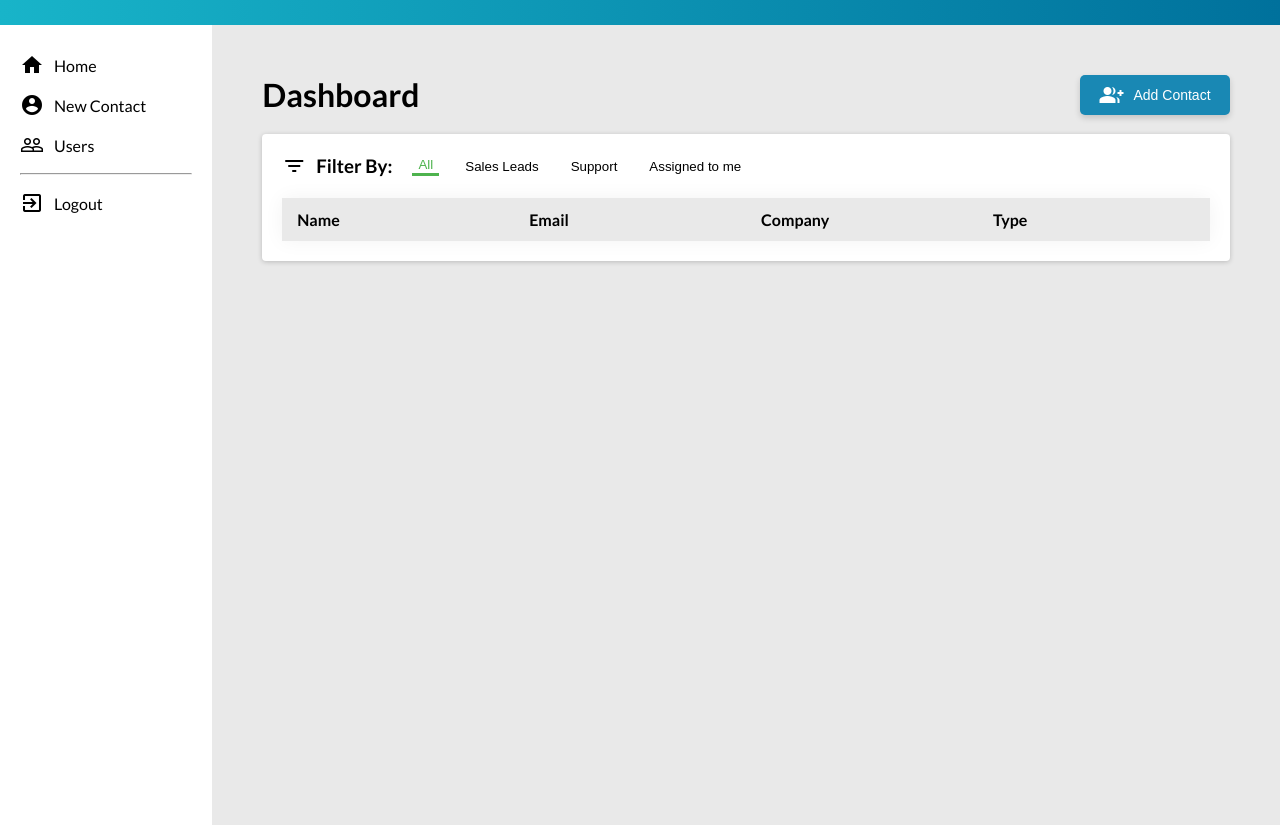
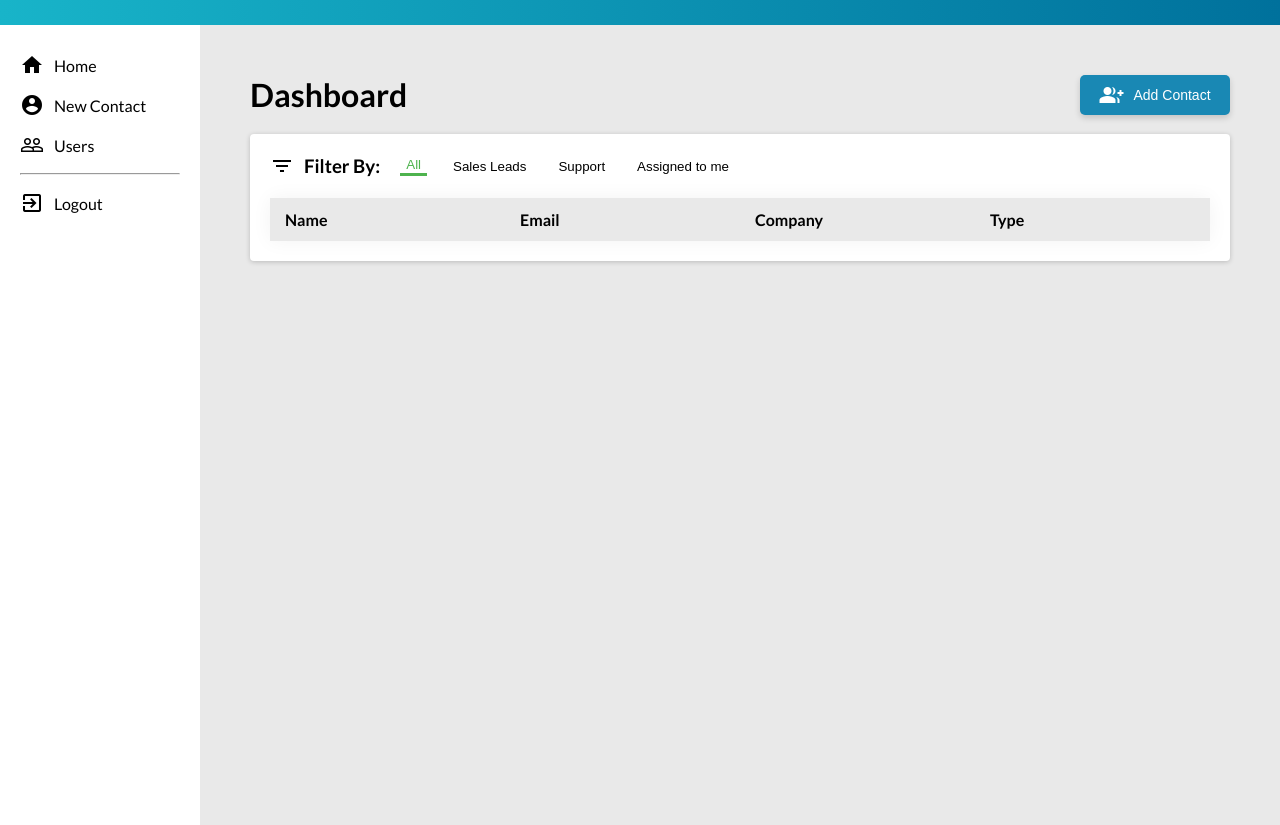
Before and after one commit to JamillaMo/info2180-finalproject, a PHP site: page /dashboard.php in a window 1280 px wide. Shown: the part 45-870 px from the top of the page. Run offline with PHP 8.4, Linux system fonts and the light colour scheme; data that the repository does not hold is empty.

Commit message:
Edited sidebar styles

```diff
--- a/addUser.css
+++ b/addUser.css
@@ -47,7 +47,8 @@ nav img{
 }
 
 aside{
-    width: 250px;
+
+    min-width: 200px;
     background-color: white;
     height: 100%;
 
--- a/addUserPage.php
+++ b/addUserPage.php
@@ -29,8 +29,8 @@ if(!isset($_SESSION['id'])){
     <div class="container">
         <aside>
             <ul>
-                <a href="#"><li><i class="material-icons">home</i>Home</li></a>
-                <a href="#"><li><i class="material-icons">account_circle</i>New Contact</li></a>
+                <a href="dashboard.php"><li><i class="material-icons">home</i>Home</li></a>
+                <a href="create-contact.html"><li><i class="material-icons">account_circle</i>New Contact</li></a>
                 <a href="#"><li><i class="material-icons">people_outline</i>Users</li></a>
                 <hr>
                 <a href="lougout.php"><li><i class="material-icons">exit_to_app</i>Logout</li></a>
--- a/create-contact.css
+++ b/create-contact.css
@@ -44,7 +44,7 @@ main{
 
 /****SIDEBAR****/
 aside{
-    width: 250px;
+    min-width: 200px;
     background-color: white;
     height: 100%;
 
--- a/create-contact.html
+++ b/create-contact.html
@@ -19,8 +19,8 @@
     <section class="container">
         <aside>
             <ul>
-                <a href="#"><li><i class="material-icons">home</i>Home</li></a>
-                <a href="#"><li><i class="material-icons">account_circle</i>New Contact</li></a>
+                <a href="dashboard.php"><li><i class="material-icons">home</i>Home</li></a>
+                <a href="create-contact.html"><li><i class="material-icons">account_circle</i>New Contact</li></a>
                 <a href="#"><li><i class="material-icons">people_outline</i>Users</li></a>
                 <hr>
                 <a href="lougout.php"><li><i class="material-icons">exit_to_app</i>Logout</li></a>
--- a/dashboard.css
+++ b/dashboard.css
@@ -47,7 +47,7 @@ nav img{
 }
 
 aside{
-    width: 250px;
+    min-width: 200px;
     background-color: white;
     height: 100%;
 
--- a/dashboard.html
+++ b/dashboard.html
@@ -19,8 +19,8 @@
     <div class="container">
         <aside>
             <ul>
-                <a href="#"><li><i class="material-icons">home</i>Home</li></a>
-                <a href="#"><li><i class="material-icons">account_circle</i>New Contact</li></a>
+                <a href="#" class="currentPage"><li><i class="material-icons">home</i>Home</li></a>
+                <a href="create-contact.html"><li><i class="material-icons">account_circle</i>New Contact</li></a>
                 <a href="#"><li><i class="material-icons">people_outline</i>Users</li></a>
                 <hr>
                 <a href="lougout.php"><li><i class="material-icons">exit_to_app</i>Logout</li></a>
--- a/dashboard.php
+++ b/dashboard.php
@@ -37,8 +37,8 @@ session_start();
     <div class="container">
         <aside>
             <ul>
-                <a href="#"><li><i class="material-icons">home</i>Home</li></a>
-                <a href="#"><li><i class="material-icons">account_circle</i>New Contact</li></a>
+                <a href="#" class="currentPage"><li><i class="material-icons">home</i>Home</li></a>
+                <a href="create-contact.html"><li><i class="material-icons">account_circle</i>New Contact</li></a>
                 <a href="#"><li><i class="material-icons">people_outline</i>Users</li></a>
                 <hr>
                 <a href="lougout.php"><li><i class="material-icons">exit_to_app</i>Logout</li></a>
```
